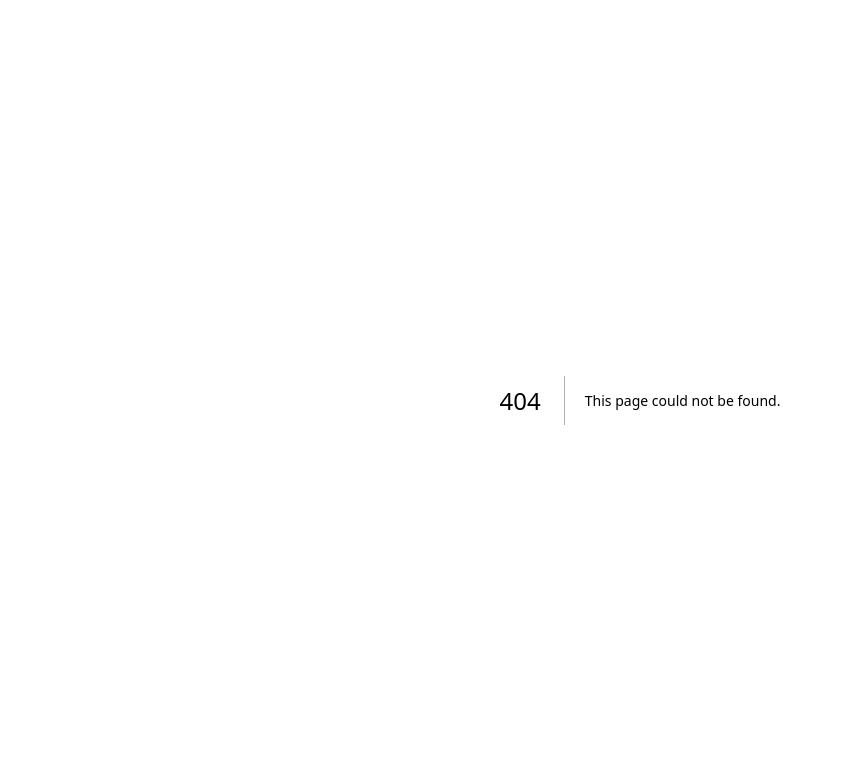
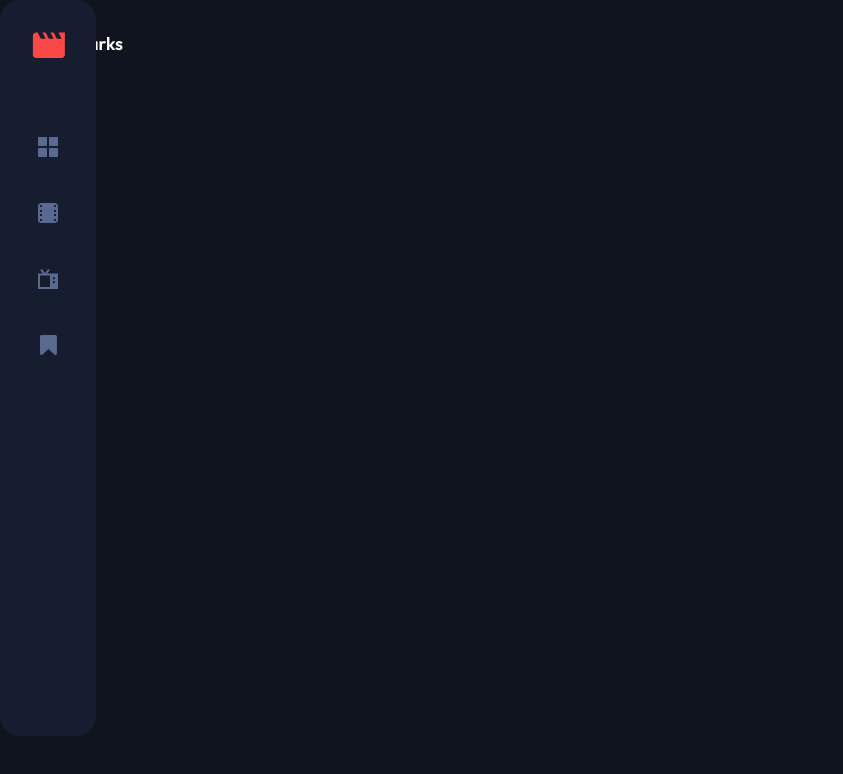
Before and after one commit to yasssuz/web-film-app, a Next.js app: page /app/bookmarks in a window 1280 px wide. Before the commit this address had no page. Shown: the top 774 px of the page, without its empty margins (0-843 px from the left). Built offline with nearby package versions, Linux system fonts and the light colour scheme.

Commit message:
feat: 🎸 setup components

```diff
--- /dev/null
+++ b/src/app/app/bookmarks/page.tsx
@@ -0,0 +1,11 @@
+import Heading from "@/components/shared/heading";
+
+export default function Home() {
+  return (
+    <section>
+      <Heading as="h2" variant="xsmall">
+        bookmarks
+      </Heading>
+    </section>
+  );
+}
--- /dev/null
+++ b/src/app/app/layout.tsx
@@ -0,0 +1,11 @@
+import Sidebar from "@/components/shared/sidebar";
+import styles from "@/styles/appLayout.module.scss";
+
+export default function AppLayout({ children }: { children: React.ReactNode }) {
+  return (
+    <main className={styles.container}>
+      <Sidebar />
+      {children}
+    </main>
+  );
+}
--- /dev/null
+++ b/src/components/shared/sidebar/index.tsx
@@ -0,0 +1,50 @@
+"use client";
+
+import styles from "./styles.module.scss";
+import LogoIcon from "@/icons/logo.svg";
+import HomeIcon from "@/icons/home.svg";
+import MovieIcon from "@/icons/movie.svg";
+import TvIcon from "@/icons/tv.svg";
+import BookmarkIcon from "@/icons/bookmark.svg";
+import Link from "next/link";
+import { useSelectedLayoutSegment } from "next/navigation";
+
+export default function Sidebar() {
+  const segment = useSelectedLayoutSegment();
+
+  return (
+    <aside className={styles.container}>
+      <LogoIcon />
+      <Link
+        href="/app"
+        className={`${styles.iconLink} ${!segment && styles.iconLinkSelected}`}
+      >
+        <HomeIcon />
+      </Link>
+      <Link
+        href="/app/movies"
+        className={`${styles.iconLink} ${
+          segment === "movies" && styles.iconLinkSelected
+        }`}
+      >
+        <MovieIcon />
+      </Link>
+      <Link
+        href="/app/series"
+        className={`${styles.iconLink} ${
+          segment === "series" && styles.iconLinkSelected
+        }`}
+      >
+        <TvIcon />
+      </Link>
+      <Link
+        href="/app/bookmarks"
+        className={`${styles.iconLink} ${
+          segment === "bookmarks" && styles.iconLinkSelected
+        }`}
+      >
+        <BookmarkIcon />
+      </Link>
+    </aside>
+  );
+}
--- /dev/null
+++ b/src/components/shared/sidebar/styles.module.scss
@@ -0,0 +1,39 @@
+.container {
+  height: calc(100vh - 64px);
+  position: fixed;
+  background: var(--semi-dark-blue);
+  width: 96px;
+  border-radius: 20px;
+  display: flex;
+  flex-direction: column;
+  align-items: center;
+  padding: 32px 0;
+
+  & > svg {
+    margin-bottom: 75px;
+  }
+}
+
+.iconLink {
+  margin-bottom: 40px;
+  line-height: 0;
+  padding: 3px;
+  background: unset;
+  border: 0;
+
+  svg path {
+    transition: fill 0.1s ease-in;
+  }
+
+  &:hover {
+    svg path {
+      fill: var(--white);
+    }
+  }
+}
+
+.iconLinkSelected {
+  svg path {
+    fill: var(--white);
+  }
+}
--- /dev/null
+++ b/src/styles/appLayout.module.scss
@@ -0,0 +1,10 @@
+.container {
+  padding: 32px;
+  display: grid;
+  grid-template-columns: 96px max-content;
+  gap: 36px;
+  background: var(--dark-blue);
+  position: relative;
+  height: 100vh;
+  overflow: auto;
+}
```
Also changed, not shown: src/app/app/movies/page.tsx (added, +11 -0 lines), src/app/app/page.tsx (added, +11 -0 lines), src/app/app/series/page.tsx (added, +11 -0 lines).
